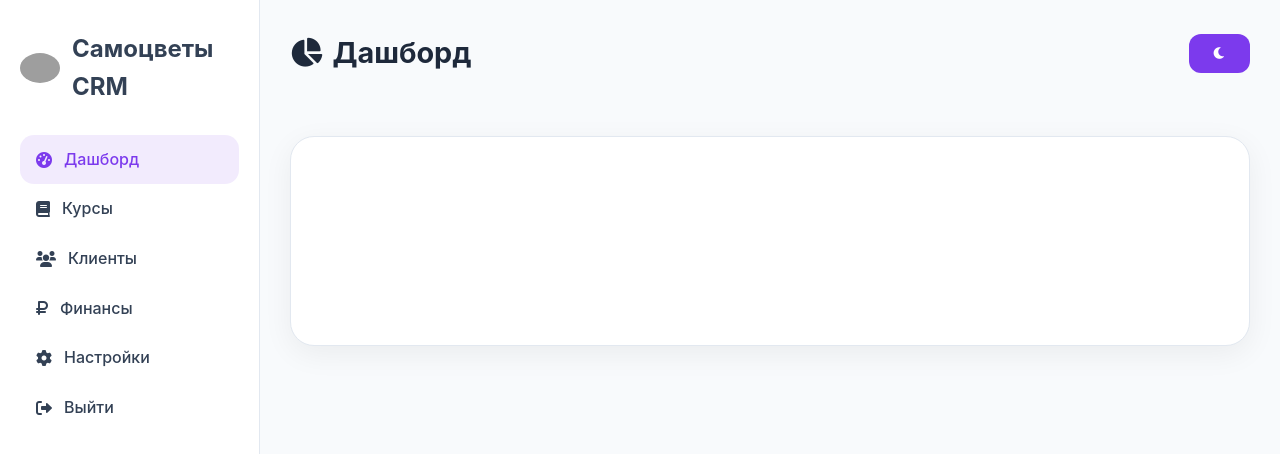
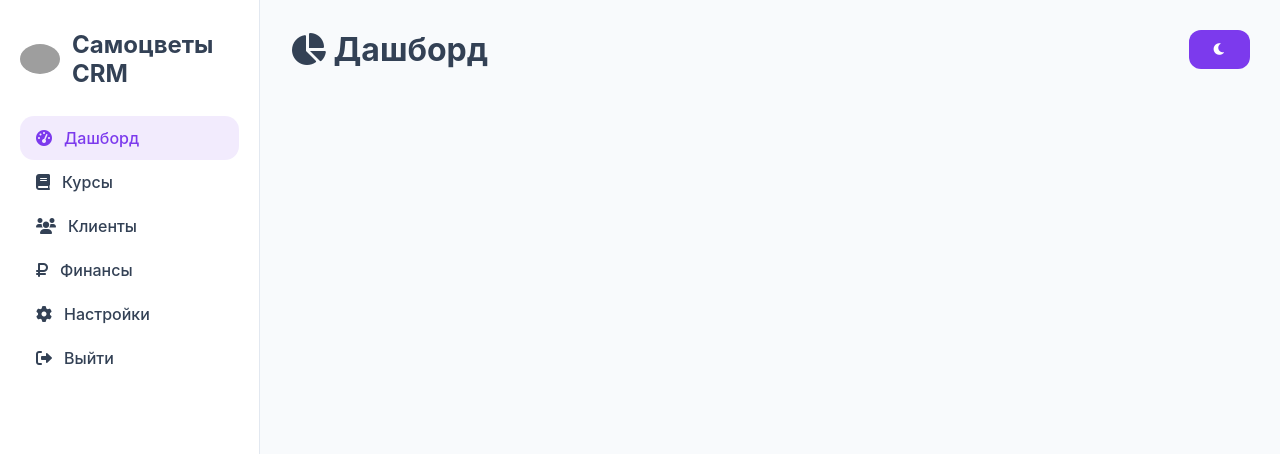
Before and after one commit to Aleksandr-Sheybak/gcrm, a plain HTML site: page admin/dashboard.html in a window 1280 px wide. Shown: the top 454 px of the page. Drawn offline with nearby package versions, Linux system fonts and the light colour scheme; no server answers; sample sign-in values are in the browser's storage; grey boxes are pictures that could not be loaded.

Commit message:
Update admin.css

```diff
--- a/admin/css/admin.css
+++ b/admin/css/admin.css
@@ -1,169 +1,32 @@
 :root {
-    --purple: #7c3aed;
-    --purple-light: #a78bfa;
-    --darkblue: #1e293b;
-    --lightblue: #38bdf8;
-    --emerald: #10b981;
-    --orange: #f97316;
-    --bg: #f8fafc;
-    --card-bg: #ffffff;
-    --text: #334155;
-    --border: #e2e8f0;
-    --shadow: 0 8px 30px rgba(0,0,0,0.06);
-    --radius: 24px;
-    --transition: 0.3s cubic-bezier(0.4, 0, 0.2, 1);
+    --purple: #7c3aed; --purple-light: #a78bfa; --darkblue: #1e293b; --lightblue: #38bdf8;
+    --emerald: #10b981; --bg: #f8fafc; --card-bg: #ffffff; --text: #334155;
+    --border: #e2e8f0; --shadow: 0 8px 30px rgba(0,0,0,0.06); --radius: 24px;
 }
-body.dark {
-    --bg: #0f172a;
-    --card-bg: #1e293b;
-    --text: #cbd5e1;
-    --border: #334155;
-    background: #0f172a;
-}
+body.dark { --bg: #0f172a; --card-bg: #1e293b; --text: #cbd5e1; --border: #334155; background: #0f172a; }
 * { margin: 0; padding: 0; box-sizing: border-box; }
-body {
-    font-family: 'Inter', system-ui, -apple-system, sans-serif;
-    background: var(--bg);
-    color: var(--text);
-    line-height: 1.6;
-    transition: background 0.3s, color 0.3s;
-}
-/* Страница входа */
-.login-page {
-    display: flex;
-    justify-content: center;
-    align-items: center;
-    min-height: 100vh;
-    background: linear-gradient(135deg, #7c3aed, #38bdf8);
-}
-.login-container {
-    background: white;
-    padding: 40px;
-    border-radius: var(--radius);
-    box-shadow: var(--shadow);
-    width: 100%;
-    max-width: 400px;
-    text-align: center;
-    animation: fadeIn 0.5s ease;
-}
-.login-logo {
-    width: 60px;
-    border-radius: 50%;
-    margin-bottom: 20px;
-}
-.login-container h1 {
-    color: var(--darkblue);
-    margin-bottom: 20px;
-}
-input, textarea, select {
-    width: 100%;
-    padding: 12px;
-    margin: 10px 0;
-    border: 1px solid var(--border);
-    border-radius: 12px;
-    background: var(--bg);
-    color: var(--text);
-    font-size: 15px;
-}
-button {
-    background: var(--purple);
-    color: white;
-    border: none;
-    padding: 12px 24px;
-    border-radius: 12px;
-    font-weight: 600;
-    cursor: pointer;
-    transition: 0.2s;
-}
+body { font-family: 'Inter', system-ui, -apple-system, sans-serif; background: var(--bg); color: var(--text); transition: background 0.3s; }
+.login-page { display: flex; justify-content: center; align-items: center; min-height: 100vh; background: linear-gradient(135deg, #7c3aed, #38bdf8); }
+.login-container { background: white; padding: 40px; border-radius: var(--radius); box-shadow: var(--shadow); width: 100%; max-width: 400px; text-align: center; animation: fadeIn 0.5s; }
+.login-logo { width: 60px; border-radius: 50%; margin-bottom: 20px; }
+input, textarea, select { width: 100%; padding: 12px; margin: 10px 0; border: 1px solid var(--border); border-radius: 12px; background: var(--bg); color: var(--text); font-size: 15px; }
+button { background: var(--purple); color: white; border: none; padding: 12px 24px; border-radius: 12px; font-weight: 600; cursor: pointer; transition: 0.2s; }
 button:hover { background: var(--purple-light); }
-/* Макет админки */
-.admin-layout {
-    display: flex;
-    min-height: 100vh;
-}
-.sidebar {
-    width: 260px;
-    background: var(--card-bg);
-    border-right: 1px solid var(--border);
-    padding: 30px 20px;
-    display: flex;
-    flex-direction: column;
-    gap: 8px;
-}
-.sidebar-header {
-    display: flex;
-    align-items: center;
-    gap: 12px;
-    margin-bottom: 20px;
-}
-.sidebar-header img {
-    width: 40px;
-    border-radius: 50%;
-}
-.sidebar a {
-    display: flex;
-    align-items: center;
-    gap: 12px;
-    padding: 12px 16px;
-    border-radius: 14px;
-    color: var(--text);
-    text-decoration: none;
-    font-weight: 500;
-    transition: 0.2s;
-}
-.sidebar a:hover, .sidebar a.active {
-    background: rgba(124,58,237,0.1);
-    color: var(--purple);
-}
-.content {
-    flex: 1;
-    padding: 30px;
-}
-.topbar {
-    display: flex;
-    justify-content: space-between;
-    align-items: center;
-    margin-bottom: 30px;
-}
-.topbar h1 {
-    font-size: 1.8rem;
-    color: var(--darkblue);
-    display: flex;
-    align-items: center;
-    gap: 10px;
-}
-.stats-grid {
-    display: grid;
-    grid-template-columns: repeat(auto-fit, minmax(180px, 1fr));
-    gap: 20px;
-    margin-bottom: 30px;
-}
-.stat-card {
-    background: var(--card-bg);
-    border-radius: var(--radius);
-    padding: 25px;
-    text-align: center;
-    box-shadow: var(--shadow);
-    border: 1px solid var(--border);
-    animation: fadeIn 0.5s ease;
-}
-.stat-value {
-    font-size: 2rem;
-    font-weight: 700;
-    color: var(--purple);
-}
-.stat-label {
-    font-size: 0.9rem;
-    color: var(--text);
-}
-.chart-container {
-    background: var(--card-bg);
-    border-radius: var(--radius);
-    padding: 25px;
-    box-shadow: var(--shadow);
-    border: 1px solid var(--border);
-}
-@keyframes fadeIn {
-    from { opacity: 0; transform: translateY(10px); }
-    to { opacity: 1; transform: translateY(0); }
-}
+.admin-layout { display: flex; min-height: 100vh; }
+.sidebar { width: 260px; background: var(--card-bg); border-right: 1px solid var(--border); padding: 30px 20px; display: flex; flex-direction: column; gap: 8px; }
+.sidebar-header { display: flex; align-items: center; gap: 12px; margin-bottom: 20px; }
+.sidebar-header img { width: 40px; border-radius: 50%; }
+.sidebar a { display: flex; align-items: center; gap: 12px; padding: 12px 16px; border-radius: 14px; color: var(--text); text-decoration: none; font-weight: 500; transition: 0.2s; }
+.sidebar a:hover, .sidebar a.active { background: rgba(124,58,237,0.1); color: var(--purple); }
+.content { flex: 1; padding: 30px; }
+.topbar { display: flex; justify-content: space-between; align-items: center; margin-bottom: 30px; }
+.stats-grid { display: grid; grid-template-columns: repeat(auto-fit, minmax(180px, 1fr)); gap: 20px; margin-bottom: 30px; }
+.stat-card { background: var(--card-bg); border-radius: var(--radius); padding: 25px; text-align: center; box-shadow: var(--shadow); border: 1px solid var(--border); animation: fadeIn 0.5s; }
+.stat-value { font-size: 2rem; font-weight: 700; color: var(--purple); }
+.stat-label { font-size: 0.9rem; }
+.table-container { background: var(--card-bg); border-radius: var(--radius); padding: 25px; box-shadow: var(--shadow); border: 1px solid var(--border); }
+table { width: 100%; border-collapse: collapse; }
+th, td { padding: 12px 10px; border-bottom: 1px solid var(--border); text-align: left; }
+th { color: var(--purple); }
+.hidden { display: none !important; }
+@keyframes fadeIn { from { opacity: 0; transform: translateY(10px); } to { opacity: 1; transform: translateY(0); } }
```
